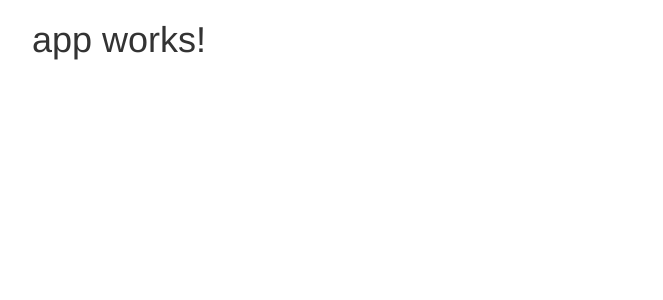
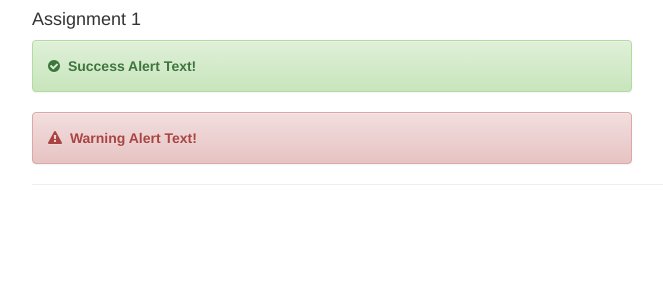
Before and after one commit to FrancescoBorzi/ng-exercises, an Angular app: page / in a window 1280 px wide. Shown: the top 300 px of the page, without its empty margins (38-701 px from the left). Built offline with nearby package versions, Linux system fonts and the light colour scheme.

Commit message:
Assignment 1

```diff
--- a/src/app/app.component.html
+++ b/src/app/app.component.html
@@ -1,5 +1,6 @@
 <div class="container">
-  <h1>
-    {{title}}
-  </h1>
+  <h4>Assignment 1</h4>
+  <app-success-alert></app-success-alert>
+  <app-warning-alert></app-warning-alert>
+  <hr>
 </div>
--- a/src/app/app.module.ts
+++ b/src/app/app.module.ts
@@ -4,6 +4,7 @@ import { FormsModule } from '@angular/forms';
 import { HttpModule } from '@angular/http';
 
 import { AppComponent } from './app.component';
+import { Assignment1Module } from './assignment1/assignment1.module';
 
 @NgModule({
   declarations: [
@@ -12,7 +13,8 @@ import { AppComponent } from './app.component';
   imports: [
     BrowserModule,
     FormsModule,
-    HttpModule
+    HttpModule,
+    Assignment1Module
   ],
   providers: [],
   bootstrap: [AppComponent]
--- /dev/null
+++ b/src/app/assignment1/success-alert.component.css
@@ -0,0 +1,8 @@
+.alert {
+  max-width: 600px;
+  font-weight: bold;
+}
+
+.alert .fa {
+  margin-right: 4px;
+}
--- /dev/null
+++ b/src/app/assignment1/success-alert.component.html
@@ -0,0 +1,3 @@
+<div class="alert alert-dismissible alert-success">
+  <i class="fa fa-check-circle" aria-hidden="true"></i> {{ text }}
+</div>
--- /dev/null
+++ b/src/app/assignment1/success-alert.component.ts
@@ -0,0 +1,16 @@
+import { Component, OnInit } from '@angular/core';
+
+@Component({
+  selector: 'app-success-alert',
+  templateUrl: './success-alert.component.html',
+  styleUrls: ['./success-alert.component.css']
+})
+export class SuccessAlertComponent implements OnInit {
+  text = "Success Alert Text!";
+
+  constructor() { }
+
+  ngOnInit() {
+  }
+
+}
--- /dev/null
+++ b/src/app/assignment1/warning-alert.component.css
@@ -0,0 +1,13 @@
+.alert {
+  max-width: 600px;
+  font-weight: bold;
+}
+
+.alert .fa {
+  margin-right: 4px;
+  animation: blinker 1s linear infinite;
+}
+
+@keyframes blinker {
+  50% { opacity: 0.4; }
+}
--- /dev/null
+++ b/src/app/assignment1/warning-alert.component.html
@@ -0,0 +1,3 @@
+<div class="alert alert-dismissible alert-danger">
+  <i class="fa fa-exclamation-triangle" aria-hidden="true"></i> {{ text }}
+</div>
--- /dev/null
+++ b/src/app/assignment1/warning-alert.component.ts
@@ -0,0 +1,16 @@
+import { Component, OnInit } from '@angular/core';
+
+@Component({
+  selector: 'app-warning-alert',
+  templateUrl: './warning-alert.component.html',
+  styleUrls: ['./warning-alert.component.css']
+})
+export class WarningAlertComponent implements OnInit {
+  text = "Warning Alert Text!";
+
+  constructor() { }
+
+  ngOnInit() {
+  }
+
+}
```
Also changed, not shown: src/app/assignment1/assignment1.module.ts (added, +13 -0 lines), src/app/assignment1/README.md (added).
